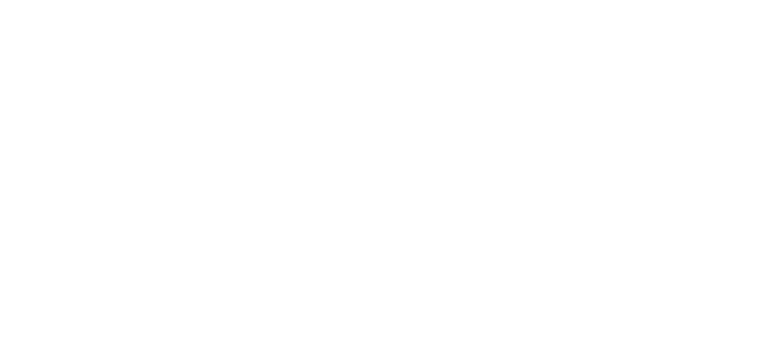
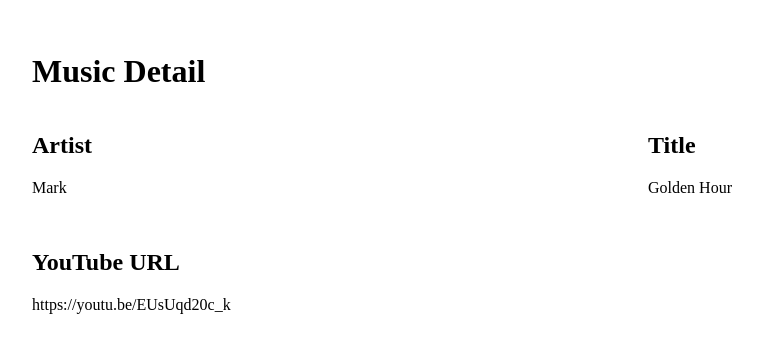
Before and after one commit to suzzjeon/musiclib, a React (Create React App) app: page /detail/1 in a window 1280 px wide. Before the commit this address had no page. Shown: the top 352 px of the page, without its empty margins (0-763 px from the left). Built offline with nearby package versions, Linux system fonts and the light colour scheme; data requests are answered from the project's data file.

Commit message:
상세페이지 연결

```diff
--- a/db.json
+++ b/db.json
@@ -35,6 +35,18 @@
       "artist": "NewJeans",
       "title": "Super Shy",
       "youtubeUrl": "https://youtu.be/ArmDp-zijuc"
+    },
+    {
+      "artist": "ㅇ",
+      "title": "ㅇ",
+      "youtubeUrl": "ㅇ",
+      "id": 9
+    },
+    {
+      "artist": "ㅇ",
+      "title": "ㅇ",
+      "youtubeUrl": "ㅇ",
+      "id": 10
     }
   ]
 }
--- a/src/components/home/EditForm.jsx
+++ b/src/components/home/EditForm.jsx
@@ -15,11 +15,11 @@
       return;
     }
 
-    const youtubeUrlPattern = /^(https?:\/\/)?(www\.)?youtu\.be\/[\w-]{11}$/;
-    if (!youtubeUrlPattern.test(youtubeUrlInput.value)) {
-      alert("유효한 YouTube URL을 입력해주세요.");
-      return;
-    }
+    // const youtubeUrlPattern = /^(https?:\/\/)?(www\.)?youtu\.be\/[\w-]{11}$/;
+    // if (!youtubeUrlPattern.test(youtubeUrlInput.value)) {
+    //   alert("유효한 YouTube URL을 입력해주세요.");
+    //   return;
+    // }
 
     onEditMusic({
       id: music.id,
--- a/src/components/home/SubmitForm.jsx
+++ b/src/components/home/SubmitForm.jsx
@@ -15,11 +15,11 @@
       return;
     }
 
-    const youtubeUrlPattern = /^(https?:\/\/)?(www\.)?youtu\.be\/[\w-]{11}$/;
-    if (!youtubeUrlPattern.test(youtubeUrlInput.value)) {
-      alert("유효한 YouTube URL을 입력해주세요.");
-      return;
-    }
+    // const youtubeUrlPattern = /^(https?:\/\/)?(www\.)?youtu\.be\/[\w-]{11}$/;
+    // if (!youtubeUrlPattern.test(youtubeUrlInput.value)) {
+    //   alert("유효한 YouTube URL을 입력해주세요.");
+    //   return;
+    // }
 
     onAddMusic({
       artist: artistInput.value,
--- /dev/null
+++ b/src/pages/Detail.jsx
@@ -0,0 +1,65 @@
+import React, { useEffect, useState } from "react";
+import { useParams } from "react-router-dom";
+import styled from "styled-components";
+import api from "../axios/api";
+
+const Detail = () => {
+  const { id } = useParams();
+  const [music, setMusic] = useState(null);
+
+  useEffect(() => {
+    fetchMusic();
+  }, []);
+
+  const fetchMusic = async () => {
+    try {
+      const response = await api.get(`/musics/${id}`);
+      setMusic(response.data);
+    } catch (error) {
+      console.error("Error fetching music:", error);
+    }
+  };
+
+  if (!music) {
+    return <LoadingMessage>Loading...</LoadingMessage>;
+  }
+
+  return (
+    <Container>
+      <h1>Music Detail</h1>
+      <MusicInfo>
+        <div>
+          <h2>Artist</h2>
+          <p>{music.artist}</p>
+        </div>
+        <div>
+          <h2>Title</h2>
+          <p>{music.title}</p>
+        </div>
+        <div>
+          <h2>YouTube URL</h2>
+          <p>{music.youtubeUrl}</p>
+        </div>
+      </MusicInfo>
+    </Container>
+  );
+};
+
+export default Detail;
+
+const Container = styled.div`
+  padding: 24px;
+`;
+
+const MusicInfo = styled.div`
+  display: grid;
+  grid-template-columns: repeat(2, 1fr);
+  gap: 16px;
+`;
+
+const LoadingMessage = styled.p`
+  text-align: center;
+  font-size: 18px;
+  font-weight: bold;
+  margin-top: 24px;
+`;
--- a/src/pages/home.jsx
+++ b/src/pages/home.jsx
@@ -5,6 +5,7 @@
 import Button from "../components/Button";
 import SubmitForm from "../components/home/SubmitForm";
 import EditForm from "../components/home/EditForm";
+import { Link } from "react-router-dom"; // react-router-dom에서 Link를 가져옵니다.
 
 const Home = () => {
   const [musicList, setMusicList] = useState([]);
@@ -82,7 +83,9 @@
           <h2>Music List</h2>
           {musicList.map((music) => (
             <MusicCard key={music.id}>
-              {music.artist} - {music.title}{" "}
+              <Link to={`/detail/${music.id}`}>
+                {music.artist} - {music.title}
+              </Link>
               <Button onClick={() => redirectToYoutube(music.youtubeUrl)}>
                 들으러 가기
               </Button>
@@ -121,4 +124,12 @@
   padding: 16px;
   border-radius: 4px;
   margin-bottom: 16px;
+
+  a {
+    text-decoration: none;
+    color: inherit;
+    &:hover {
+      text-decoration: underline;
+    }
+  }
 `;
--- a/src/shared/Router.jsx
+++ b/src/shared/Router.jsx
@@ -1,12 +1,14 @@
 import React from "react";
 import { BrowserRouter, Route, Routes } from "react-router-dom";
 import Home from "../pages/Home";
+import Detail from "../pages/Detail";
 
 const Router = () => {
   return (
     <BrowserRouter>
       <Routes>
         <Route path="/" element={<Home />} />
+        <Route path="/detail/:id" element={<Detail />} />
       </Routes>
     </BrowserRouter>
   );
```
